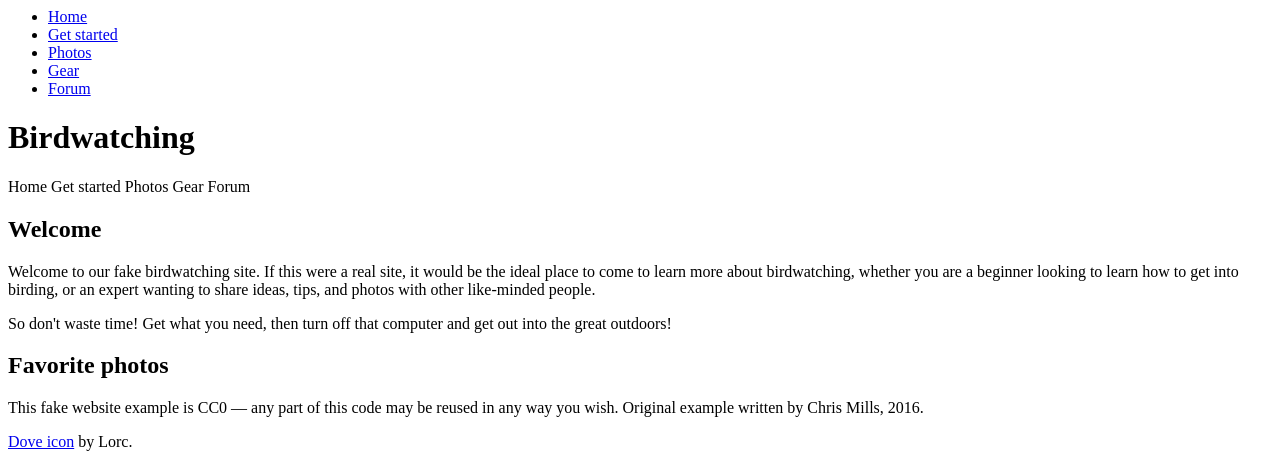
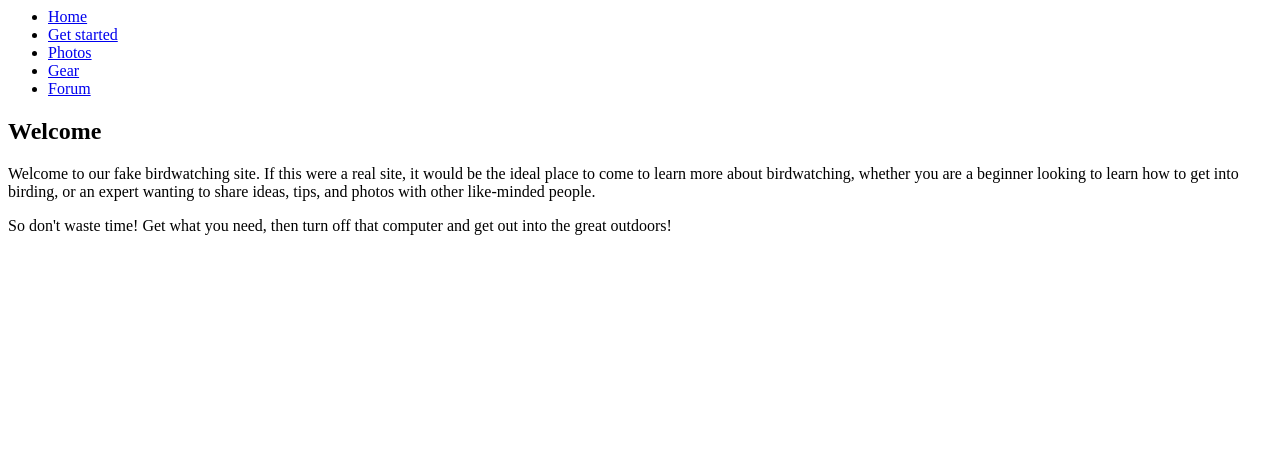
Before and after one commit to amshu-design/amshika.github.io, a plain HTML site: page index.html in a window 1280 px wide. Shown: the part 343-810 px from the top of the page. Drawn offline with Linux system fonts and the light colour scheme.

Commit message:
replaced old text with new main

```diff
--- a/index.html
+++ b/index.html
@@ -27,37 +27,23 @@
       </nav>
 
     </header>
-    <h1>Birdwatching</h1>
-
-    Home Get started Photos Gear Forum
-
+    <main>
+      <article>
         <h2>Welcome</h2>
 
         <p>
           Welcome to our fake birdwatching site. If this were a real site, it
           would be the ideal place to come to learn more about birdwatching,
-      whether you are a beginner looking to learn how to get into birding, or
-      an expert wanting to share ideas, tips, and photos with other
+          whether you are a beginner looking to learn how to get into birding,
+          or an expert wanting to share ideas, tips, and photos with other
           like-minded people.
         </p>
 
         <p>
-      So don't waste time! Get what you need, then turn off that computer and
-      get out into the great outdoors!
+          So don't waste time! Get what you need, then turn off that computer
+          and get out into the great outdoors!
         </p>
-
-    <h2>Favorite photos</h2>
-
-    <!-- Link images here. -->
-
-    <p>
-      This fake website example is CC0 — any part of this code may be reused
-      in any way you wish. Original example written by Chris Mills, 2016.
-    </p>
-
-    <p>
-      <a href="http://game-icons.net/lorc/originals/dove.html">Dove icon</a>
-      by Lorc.
-    </p>
+      </article>
+    </main>
   </body>
 </html>
```
Lines whose indentation alone changed are shown as unchanged.
